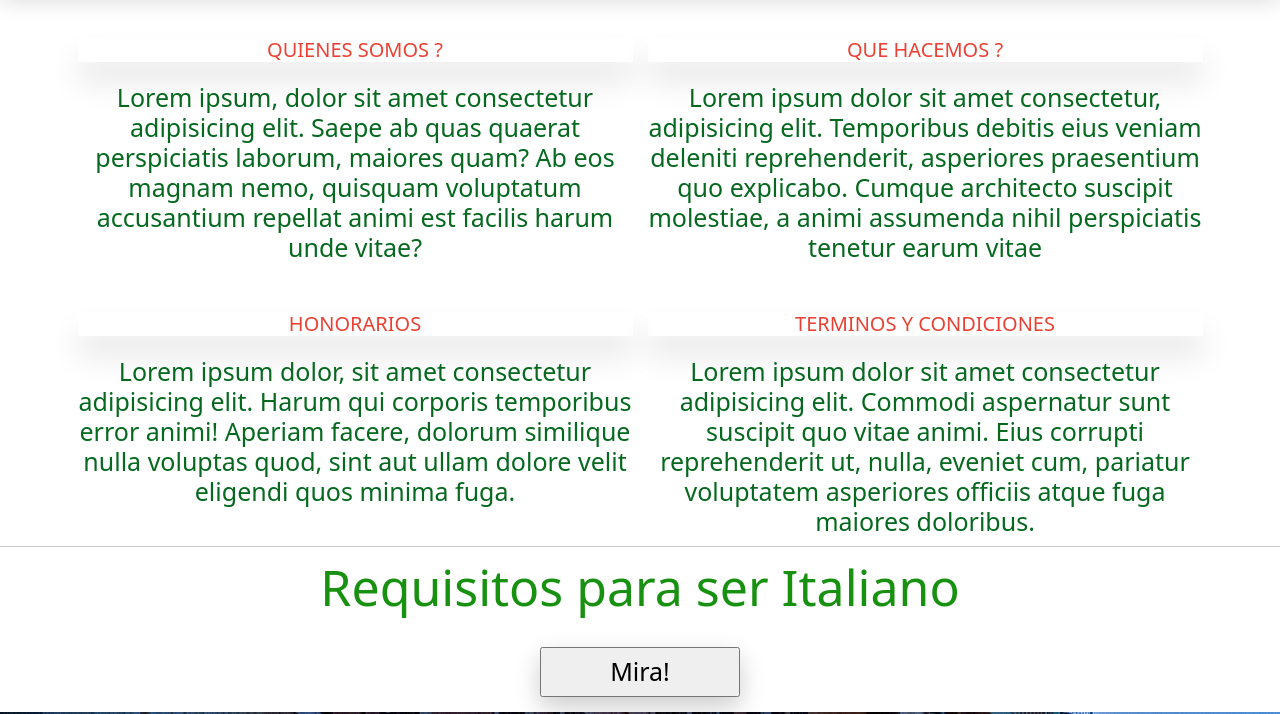
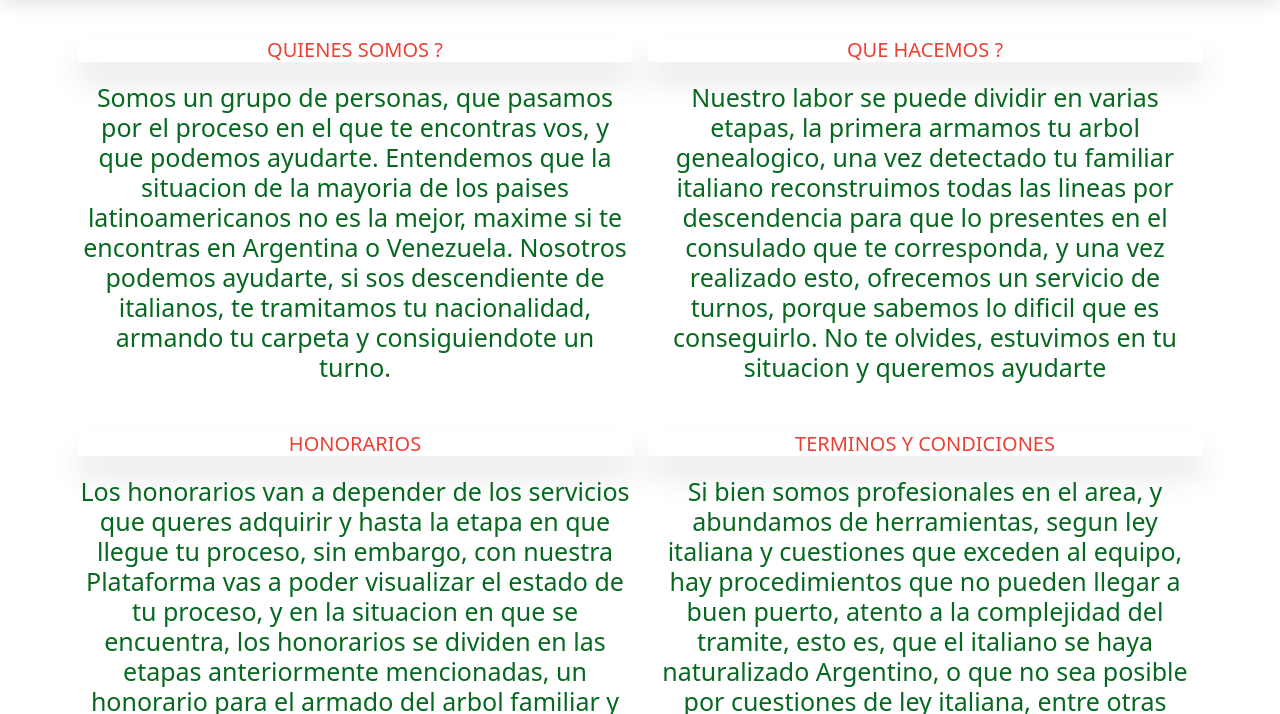
Before and after one commit to jsm-10/Tramitalia, a website: page index.html in a window 1280 px wide. Shown: the part 758-1472 px from the top of the page. Drawn offline with nearby package versions, Linux system fonts and the light colour scheme; files that its build step writes are made by us from their sources.

Commit message:
ultimos retoques

```diff
--- a/index.html
+++ b/index.html
@@ -46,8 +46,8 @@
   </header>
   <section class="portada col-12 m-0">
     <div class="row col-12">
-      <p class="portada__descr display-6"><strong>Lorem ipsum dolor sit amet consectetur adipisicing elit. Optio saepe nesciunt distinctio, aliquid deleniti voluptatibus nobis laborum iusto possimus impedit
-      quaerat aspernatur pariatur, quisquam nulla reprehenderit. Numquam veritatis a delectus.</strong></p>
+      <p class="portada__descr display-6"><strong>Te ayudamos con el procedimiento tan engorroso de armar tu carpeta, mientras te vamos informando del procedimiento, no tenes que hacer nada, nosotros nos encargamos. Ha, y tambien conseguimos
+        turnos para reconstruccion e hijo directo. </strong></p>
     <div class="btn mx-auto mt-5">
       <a href="./pages/tramitalia.html"><input class="btn btn-light portada__botonstl" type="button" value="Quiero mi Nacionalidad"></a>
     </div>
@@ -60,9 +60,11 @@
     <h3 class="titulo"> Quienes somos ?</h3>
     <div class="descr">
 
-      <span>Lorem ipsum, dolor sit amet consectetur adipisicing elit. Saepe ab quas quaerat perspiciatis laborum,
-      maiores quam? Ab eos magnam nemo, quisquam voluptatum accusantium
-      repellat animi est facilis harum unde vitae?</span>
+      <span>Somos un grupo de personas, que pasamos por el proceso en el que te encontras vos, y que podemos ayudarte.
+        Entendemos que la situacion de la mayoria de los paises latinoamericanos no es la mejor, maxime si te encontras en Argentina
+        o Venezuela. Nosotros podemos ayudarte, si sos descendiente de italianos, te tramitamos tu nacionalidad, armando tu carpeta y
+        consiguiendote un turno.
+      </span>
     </div>
   </article>
 
@@ -70,9 +72,9 @@
     <h3 class="titulo">Que hacemos ?</h3>
     <div class="descr">
 
-      <span>Lorem ipsum dolor sit amet consectetur, adipisicing elit. Temporibus debitis eius veniam deleniti reprehenderit,
-      asperiores praesentium quo explicabo. Cumque architecto suscipit molestiae, a animi assumenda nihil perspiciatis
-      tenetur earum vitae</span>
+      <span>Nuestro labor se puede dividir en varias etapas, la primera armamos tu arbol genealogico, una vez detectado tu familiar italiano
+        reconstruimos todas las lineas por descendencia para que lo presentes en el consulado que te corresponda, y una vez realizado esto,
+      ofrecemos un servicio de turnos, porque sabemos lo dificil que es conseguirlo. No te olvides, estuvimos en tu situacion y queremos ayudarte </span>
     </div>
   </article>
 
@@ -80,9 +82,10 @@
     <h3 class="titulo">Honorarios</h3>
     <div class="descr">
 
-      <span>Lorem ipsum dolor, sit amet consectetur adipisicing elit. Harum qui corporis temporibus
-      error animi! Aperiam facere, dolorum similique nulla voluptas quod, sint aut ullam dolore velit eligendi quos
-      minima fuga.</span>
+      <span>Los honorarios van a depender de los servicios que queres adquirir y hasta la etapa en que llegue tu proceso, sin embargo, con nuestra Plataforma
+        vas a poder visualizar el estado de tu proceso, y en la situacion en que se encuentra, los honorarios se dividen en las etapas anteriormente mencionadas,
+        un honorario para el armado del arbol familiar y recoleccion de datos base, otro el armado de carpeta y por ultimo el turno en el consulado correspondiente.
+      </span>
     </div>
   </article>
 
@@ -90,9 +93,10 @@
     <h3 class="titulo"> Terminos y condiciones </h3>
     <div class="descr">
 
-      <span>Lorem ipsum dolor sit amet consectetur adipisicing elit. Commodi aspernatur sunt suscipit quo vitae animi.
-      Eius corrupti reprehenderit ut, nulla, eveniet cum, pariatur voluptatem asperiores officiis
-      atque fuga maiores doloribus.</span>
+      <span>Si bien somos profesionales en el area, y abundamos de herramientas, segun ley italiana y cuestiones que exceden al equipo, hay procedimientos que no pueden
+        llegar a buen puerto, atento a la complejidad del tramite, esto es, que el italiano se haya naturalizado Argentino, o que no sea posible por cuestiones de ley italiana,
+        entre otras cuestiones, nosotros hacemos un analisis, y de ahi te plasmamos los riesgos del procedimiento dependiendo la situacion particular de tu arbol.
+      </span>
     </div>
   </article>
   </section>
```
Also changed, not shown: pages/novedades.html (+6 -5 lines), pages/tramitalia.html (+8 -9 lines).
